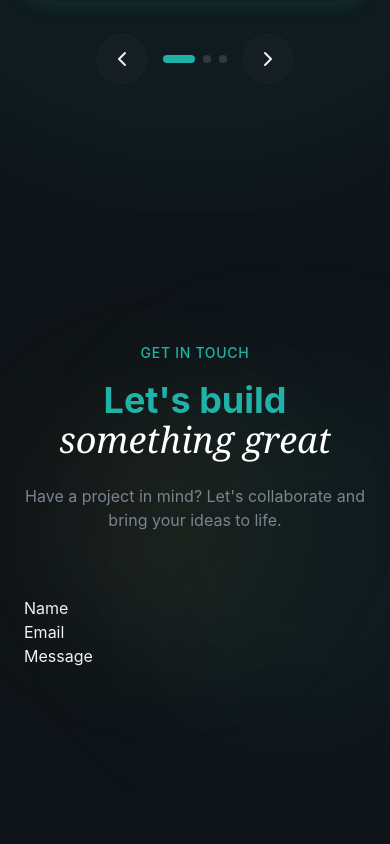
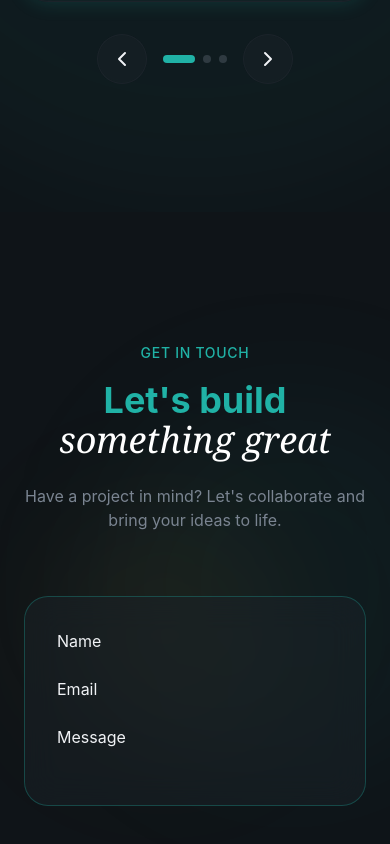
Before and after one commit to eissamonet/SWD-Portfolio, a React (Vite) app: page / in a window 390 px wide. Shown: the part 7805-8649 px from the top of the page. Before the commit the page ends 8601 px from the top, so only its background shows below. Built offline with nearby package versions, Linux system fonts and the light colour scheme.

Commit message:
commit changes

```diff
--- a/src/sections/Contact.jsx
+++ b/src/sections/Contact.jsx
@@ -45,8 +45,8 @@
               </p>
             </div>
 
-            <div>
-              <div>
+            <div className="grid lg:grid-cols-2 gap-12 max-w-5xl mx-auto">
+              <div className="glass p-8 rounded-3xl border border-primary/30 animate-fade-in animatation-delay-300">
                 <form>
                    <div>
                       <label>Name</label>
```
